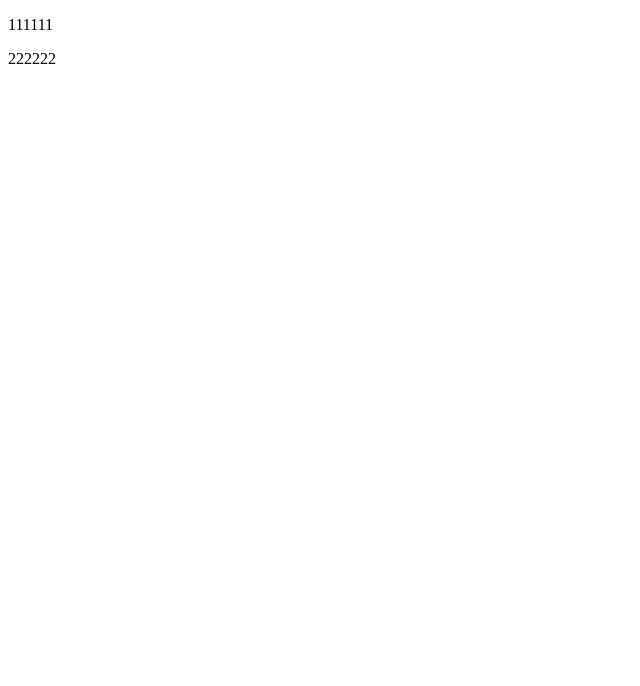
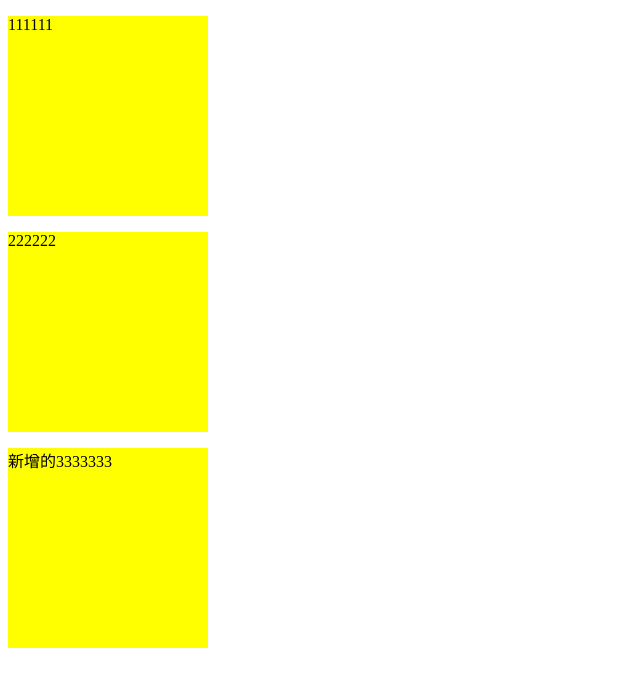
Before and after one commit to sanfire86626/myproject89-3, a plain HTML site: page index.html in a window 1280 px wide. Shown: the whole page, without its empty margins (0-640 px from the left). Drawn offline with Linux system fonts and the light colour scheme.

Commit message:
index.html 引入css/style.css 添加一个p

```diff
--- /dev/null
+++ b/css/style.css
@@ -0,0 +1,5 @@
+p{
+    background-color: #ff0;
+    width: 200px;
+    height: 200px;
+}
--- a/index.html
+++ b/index.html
@@ -4,9 +4,11 @@
     <meta charset="UTF-8">
     <meta name="viewport" content="width=device-width, initial-scale=1.0">
     <title>Document</title>
+    <link rel="stylesheet" href="css/style.css">
 </head>
 <body>
     <p>111111</p>
     <p>222222</p>
+    <p>新增的3333333</p>
 </body>
 </html>
```
